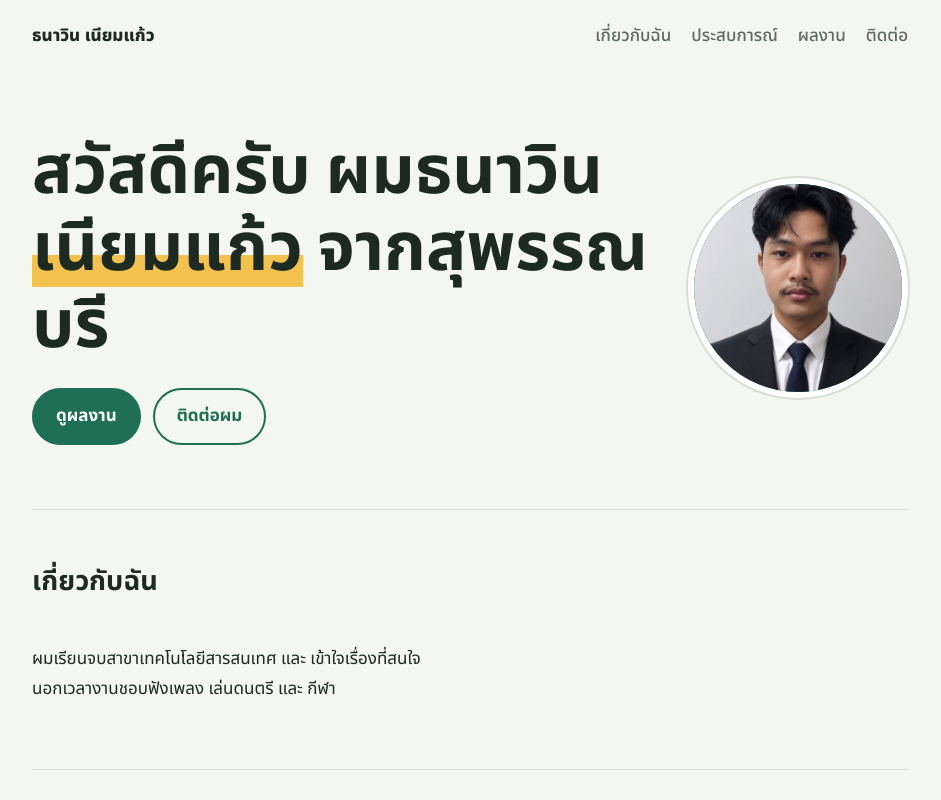
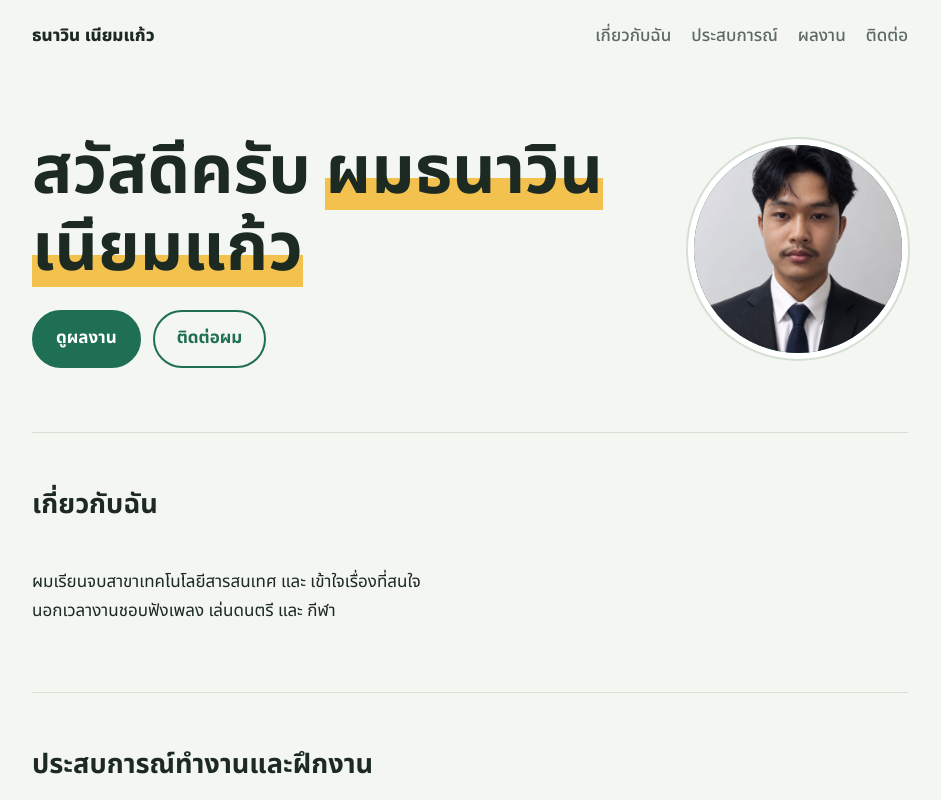
Before and after one commit to neiymkaewthnawin-ai/portfolio-Toon, a plain HTML site: page index.html in a window 1280 px wide. Shown: the top 800 px of the page, without its empty margins (170-1111 px from the left). Drawn offline with Linux system fonts and the light colour scheme.

Commit message:
Update index.html

```diff
--- a/index.html
+++ b/index.html
@@ -69,7 +69,7 @@
 
   <header class="hero">
     <div>
-      <h1>สวัสดีครับ ผมธนาวิน<span>เนียมแก้ว</span> จากสุพรรณบรี</h1>
+      <h1>สวัสดีครับ <span> ผมธนาวินเนียมแก้ว</span></h1>
       <p></p>
       <div class="btns">
         <a class="btn p" href="#projects">ดูผลงาน</a>
```
